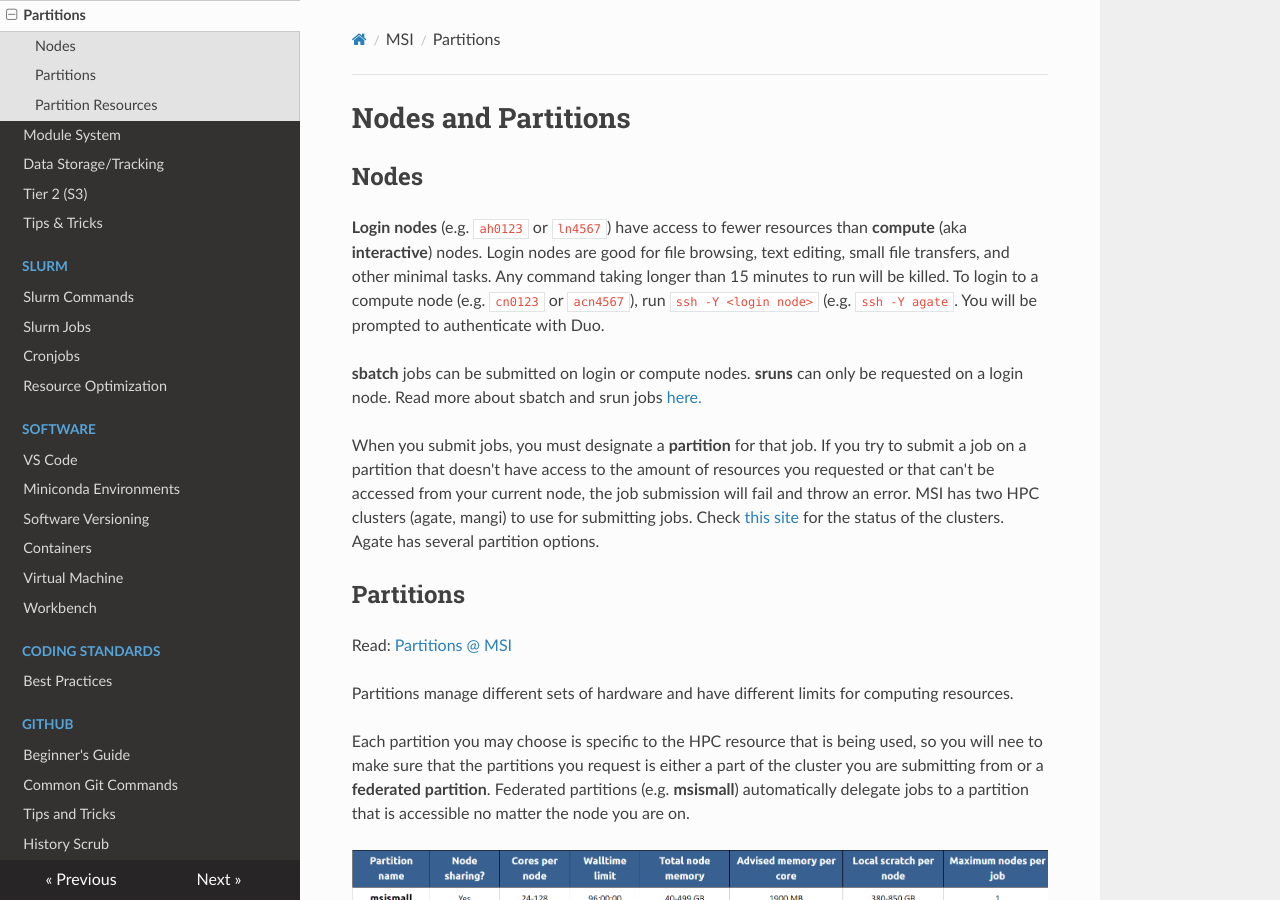
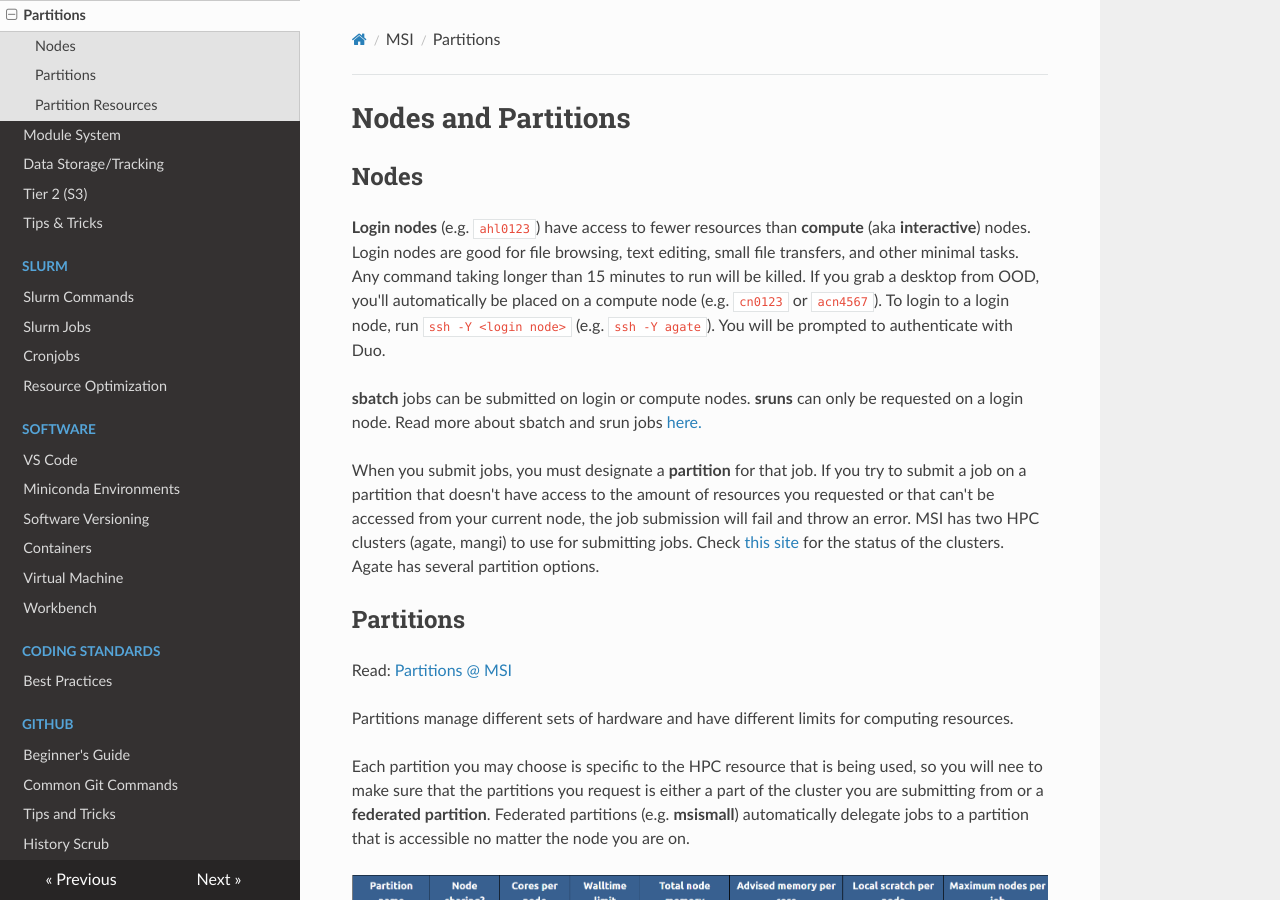
Before and after one commit to DCAN-Labs/cdni-brain, an MkDocs documentation site: the page built from docs/partitions.md, in a window 1280 px wide and 900 px high. Built offline with MkDocs 1.6.1, drawn with Linux system fonts in a browser that asks for light colours; nearby versions of some CDN libraries.

Commit message:
update language about login/compute nodes

```diff
--- a/docs/partitions.md
+++ b/docs/partitions.md
@@ -2,7 +2,7 @@
 
 ## Nodes
 
-**Login nodes** (e.g. `ah0123` or `ln4567`) have access to fewer resources than **compute** (aka **interactive**) nodes. Login nodes are good for file browsing, text editing, small file transfers, and other minimal tasks. Any command taking longer than 15 minutes to run will be killed. To login to a compute node (e.g. `cn0123` or `acn4567`), run `ssh -Y <login node>` (e.g. `ssh -Y agate`. You will be prompted to authenticate with Duo.
+**Login nodes** (e.g. `ahl0123`) have access to fewer resources than **compute** (aka **interactive**) nodes. Login nodes are good for file browsing, text editing, small file transfers, and other minimal tasks. Any command taking longer than 15 minutes to run will be killed. If you grab a desktop from OOD, you'll automatically be placed on a compute node (e.g. `cn0123` or `acn4567`). To login to a login node, run `ssh -Y <login node>` (e.g. `ssh -Y agate`). You will be prompted to authenticate with Duo.
 
 **sbatch** jobs can be submitted on login or compute nodes. **sruns** can only be requested on a login node. Read more about sbatch and srun jobs [here.](slurm-params.md)
 
```
